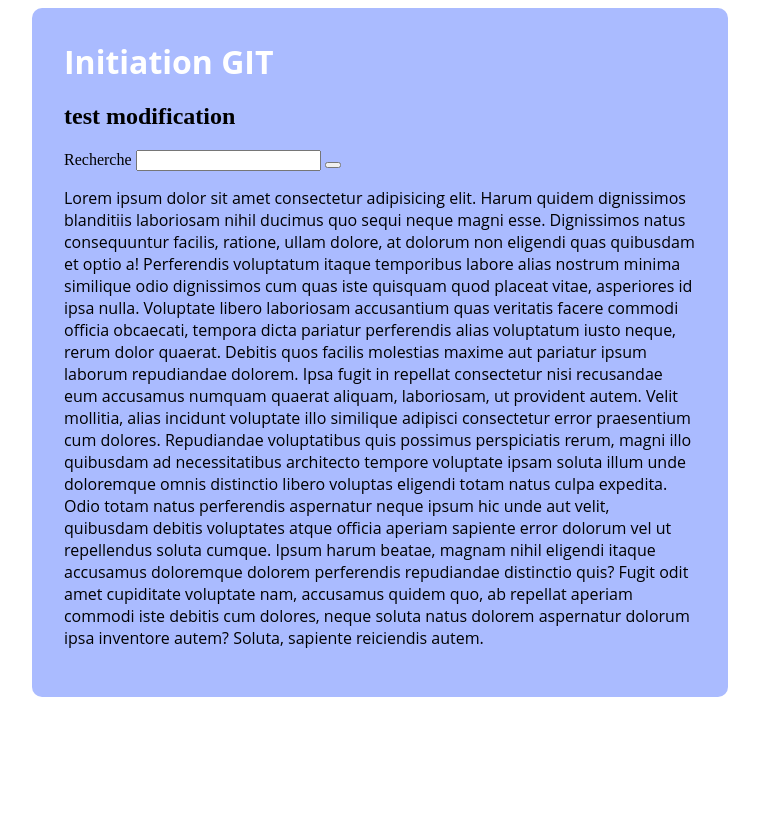
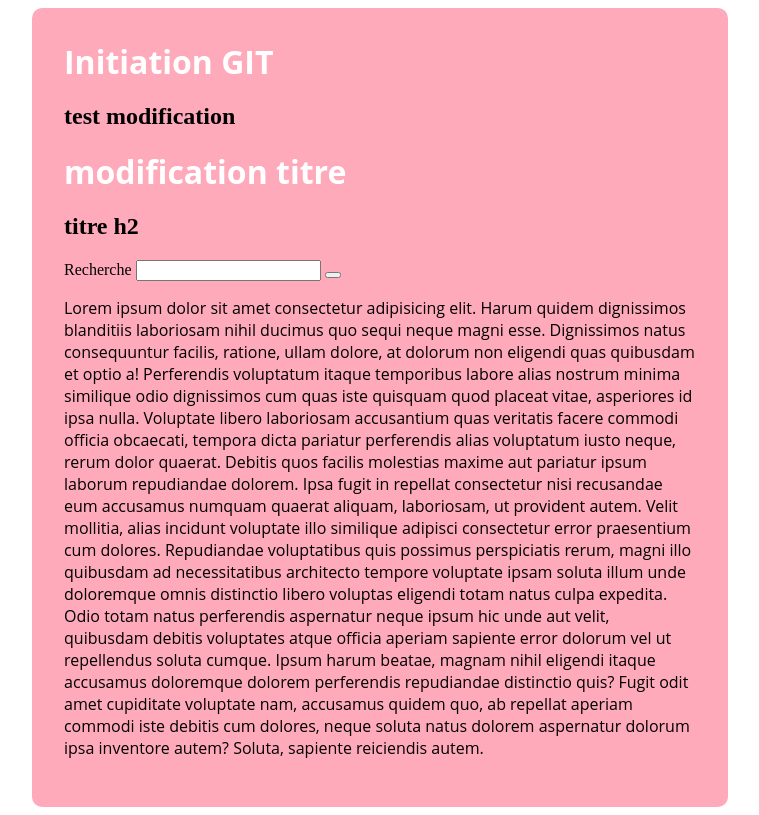
Before and after one commit to matteocastiglia/ingrwi19, a plain HTML site: page index.html in a window 1280 px wide. Shown: the whole page, without its empty margins (260-1019 px from the left). Drawn offline with Linux system fonts and the light colour scheme.

Commit message:
Changement html et css

```diff
--- a/css/style.css
+++ b/css/style.css
@@ -9,7 +9,7 @@ section {
     border-radius:10px;
     width: 50%;
     margin: 0 auto;
-    background-color:#abf;
+    background-color:#fab;
     padding:2rem;
 }
 
--- a/index.html
+++ b/index.html
@@ -13,6 +13,8 @@
     <h2>test modification</h2>
     <script src="js/index.js"></script>
     <header>
+        <h1>modification titre</h1>
+        <h2>titre h2</h2>
         <form action="" class="search_form">
             <label for="keywords">Recherche</label>
             <input type="search">
```
